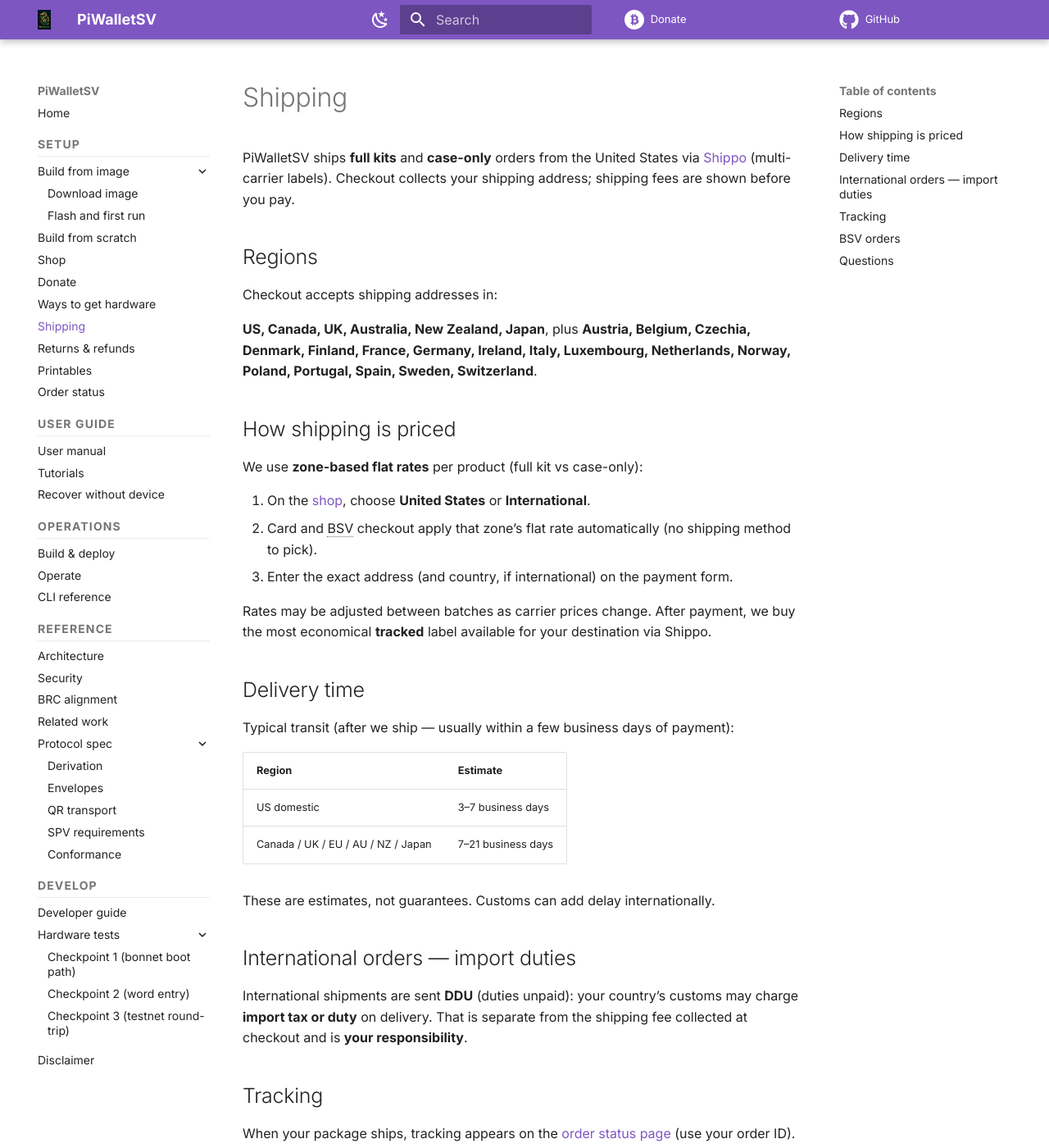
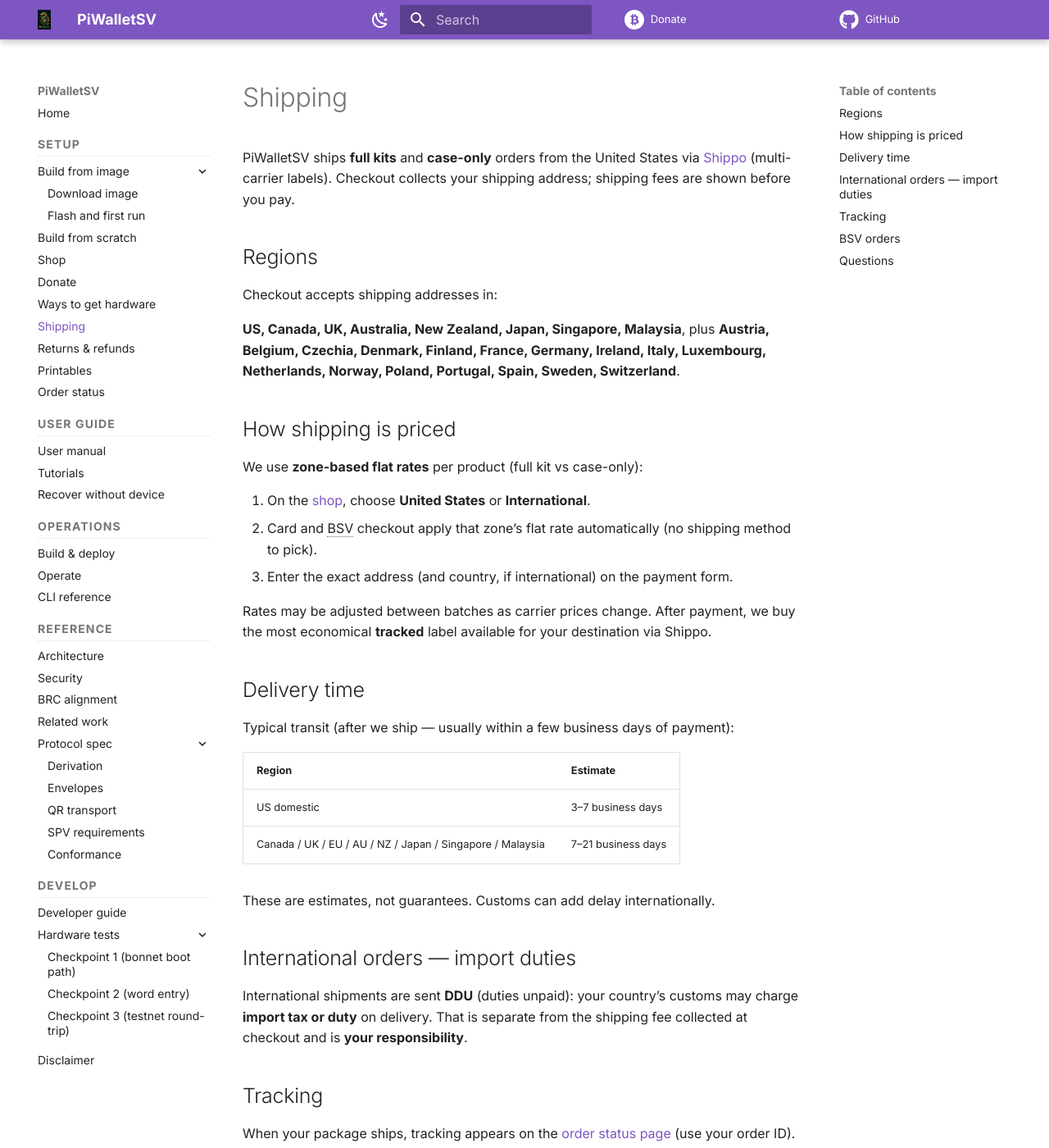
Before and after one commit to mohrt/PiWalletSV, an MkDocs documentation site: the page built from docs/purchase/shipping.md, in a window 1280 px wide and 1400 px high. Shown: the whole window at 82% size. Built offline with MkDocs 1.6.1 and Material for MkDocs 9.7.7, drawn with Linux system fonts in a browser that asks for light colours; comment, search, counter and statistics services are not loaded.

Commit message:
Add Singapore and Malaysia to store checkout and shipping docs
Add SG and MY to the country dropdowns in the shop and BSV checkout pages,
and update the shipping regions/delivery table in the docs.

Co-authored-by: Cursor <cursoragent@cursor.com>

```diff
--- a/docs/purchase/shipping.md
+++ b/docs/purchase/shipping.md
@@ -8,9 +8,9 @@ address; shipping fees are shown before you pay.
 
 Checkout accepts shipping addresses in:
 
-**US, Canada, UK, Australia, New Zealand, Japan**, plus **Austria, Belgium, Czechia,
-Denmark, Finland, France, Germany, Ireland, Italy, Luxembourg, Netherlands, Norway,
-Poland, Portugal, Spain, Sweden, Switzerland**.
+**US, Canada, UK, Australia, New Zealand, Japan, Singapore, Malaysia**, plus **Austria,
+Belgium, Czechia, Denmark, Finland, France, Germany, Ireland, Italy, Luxembourg,
+Netherlands, Norway, Poland, Portugal, Spain, Sweden, Switzerland**.
 
 ## How shipping is priced
 
@@ -30,7 +30,7 @@ Typical transit (after we ship — usually within a few business days of payment
 | Region | Estimate |
 |--------|----------|
 | US domestic | 3–7 business days |
-| Canada / UK / EU / AU / NZ / Japan | 7–21 business days |
+| Canada / UK / EU / AU / NZ / Japan / Singapore / Malaysia | 7–21 business days |
 
 These are estimates, not guarantees. Customs can add delay internationally.
 
```
Also changed, not shown: docs/purchase/shop.md (+2 -0 lines), docs/store/checkout-bsv.md (+2 -0 lines).
